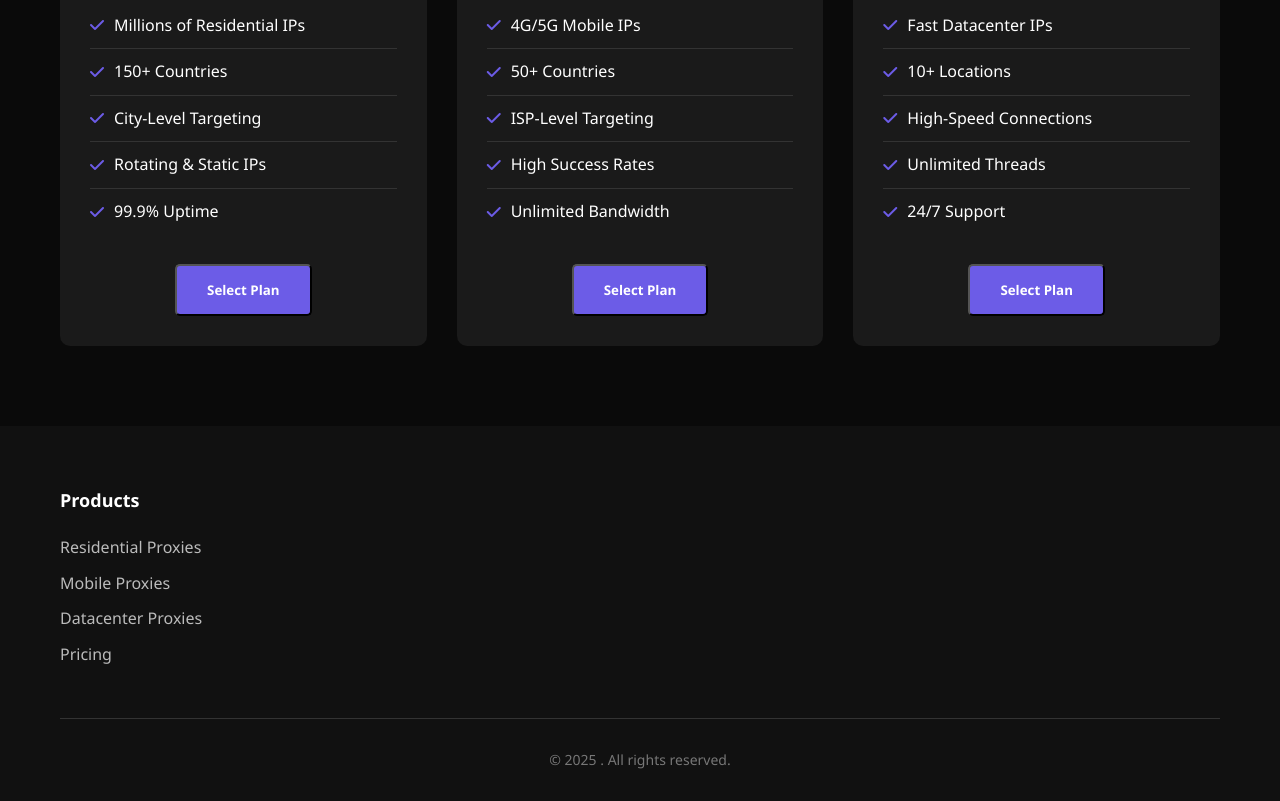
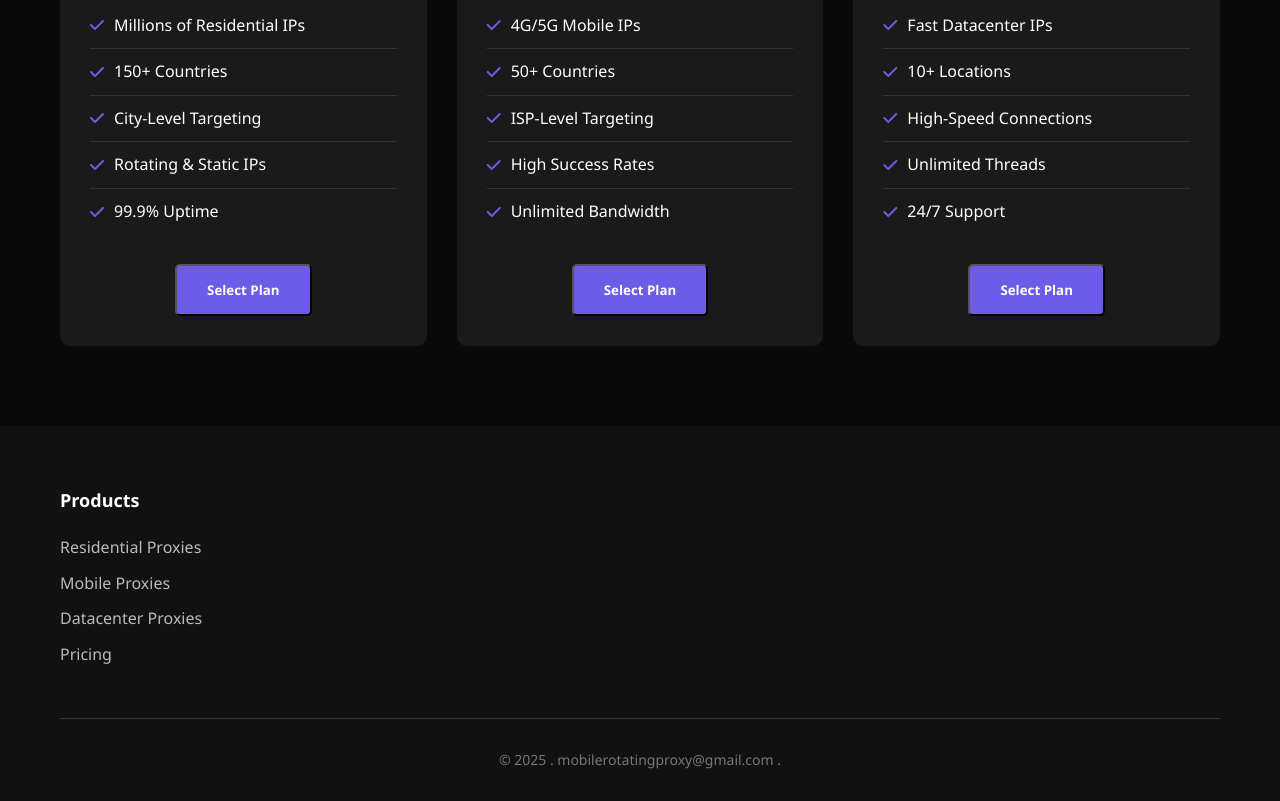
Before and after one commit to vikbrownvibes/mobilerotatingproxy, a plain HTML site: page index.html in a window 1280 px wide. Shown: the part 1602-2403 px from the top of the page. Drawn offline with Linux system fonts and the light colour scheme.

Commit message:
Update index.html

```diff
--- a/index.html
+++ b/index.html
@@ -771,7 +771,7 @@
                 </div>
             </div>
             <div class="copyright">
-                <p>&copy; 2025 . All rights reserved.</p>
+                <p>&copy; 2025 . mobilerotatingproxy@gmail.com .</p>
             </div>
         </div>
     </footer>
```
